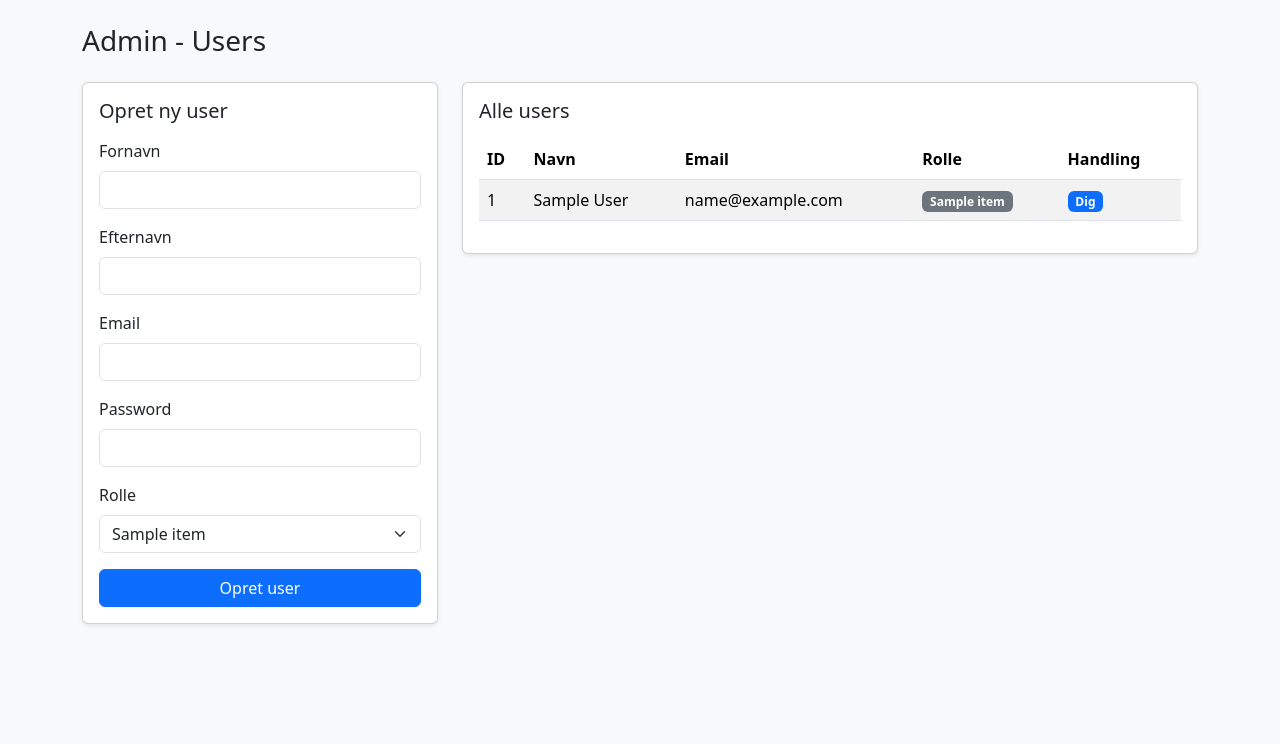
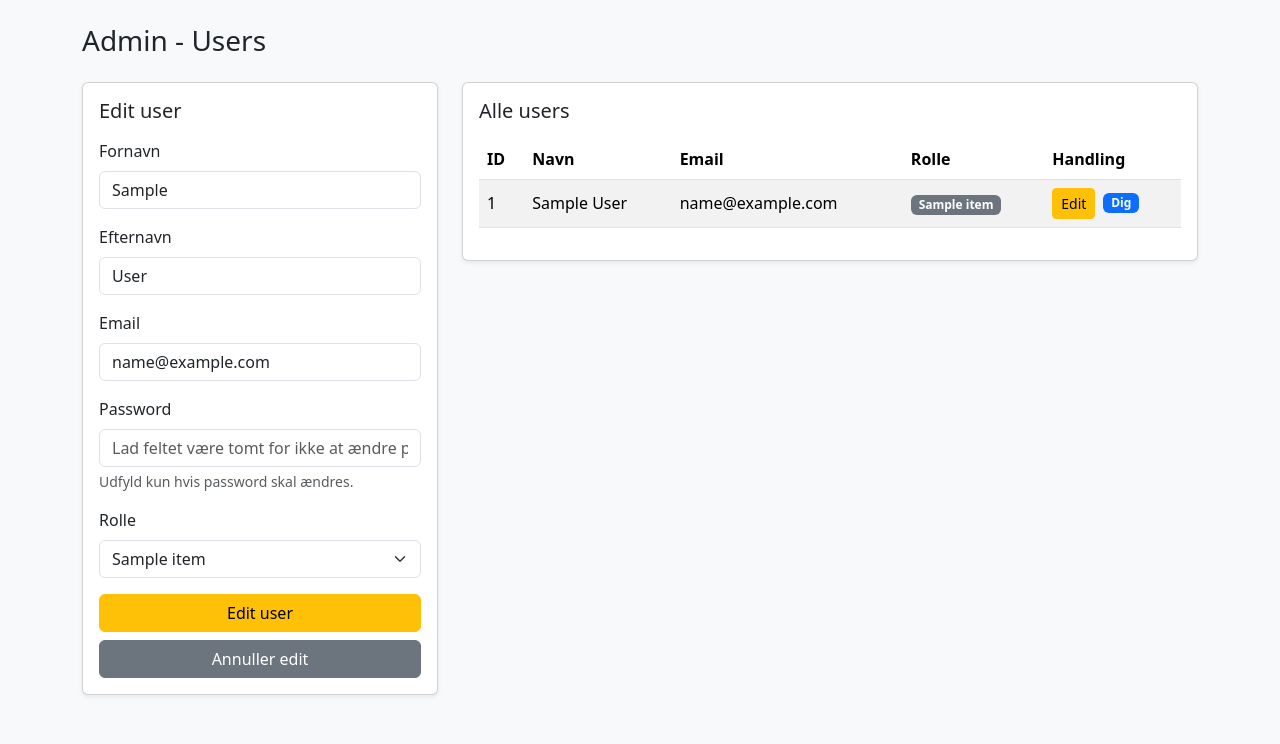
Before and after one commit to Zerraphix/Face-Recognition-Project, a Flask app: page /admin/users?edit_user_id=1 in a window 1280 px wide. Shown: the part 56-800 px from the top of the page. Run offline with Flask 3, Linux system fonts and the light colour scheme; the visitor is signed in with stand-in values (Sample User, id 1); tables that the repository leaves empty hold one stand-in row (values such as "Sample post"); a database or web service that is not in the repository returns one stand-in record (values such as "Sample title"); data that the repository does not hold is empty.

Commit message:
Kan updatere users på hjemmeside

```diff
--- a/Azure VM Code/app.py
+++ b/Azure VM Code/app.py
@@ -225,6 +225,9 @@ def logout():
 def admin_users():
     users = []
     roles = []
+    edit_user = None
+
+    edit_user_id = request.args.get("edit_user_id")
 
     try:
         users_response = requests.get(
@@ -247,13 +250,25 @@ def admin_users():
         else:
             flash("Kunne ikke hente roller fra API")
 
+        if edit_user_id:
+            edit_response = requests.get(
+                f"{API_BASE_URL}/users/{edit_user_id}",
+                timeout=5
+            )
+
+            if edit_response.status_code == 200:
+                edit_user = edit_response.json()
+            else:
+                flash("Kunne ikke hente user til redigering")
+
     except requests.exceptions.RequestException:
         flash("Kunne ikke forbinde til API-serveren")
 
     return render_template(
         "admin_users.html",
         users=users,
-        roles=roles
+        roles=roles,
+        edit_user=edit_user
     )
 
 
@@ -307,6 +322,42 @@ def admin_delete_user(user_id):
             flash("User blev slettet")
         else:
             flash(f"User kunne ikke slettes: {response.text}")
+
+    except requests.exceptions.RequestException:
+        flash("Kunne ikke forbinde til API-serveren")
+
+    return redirect(url_for("admin_users"))
+
+@app.route("/admin/users/update/<int:user_id>", methods=["POST"])
+@admin_required
+def admin_update_user(user_id):
+    first_name = request.form.get("first_name")
+    last_name = request.form.get("last_name")
+    email = request.form.get("email")
+    password = request.form.get("password")
+    role_id = request.form.get("role_id")
+
+    try:
+        data = {
+            "first_name": first_name,
+            "last_name": last_name,
+            "email": email,
+            "role_id": int(role_id)
+        }
+
+        if password is not None and password != "":
+            data["password"] = password
+
+        response = requests.put(
+            f"{API_BASE_URL}/users/{user_id}",
+            json=data,
+            timeout=5
+        )
+
+        if response.status_code == 200:
+            flash("User blev opdateret")
+        else:
+            flash(f"User kunne ikke opdateres: {response.text}")
 
     except requests.exceptions.RequestException:
         flash("Kunne ikke forbinde til API-serveren")
--- a/Azure VM Code/templates/admin_users.html
+++ b/Azure VM Code/templates/admin_users.html
@@ -14,44 +14,94 @@
     <div class="card shadow-sm">
         <div class="card-body">
 
+            {% if edit_user %}
+                <h2 class="h5 mb-3">Edit user</h2>
+                <form method="POST" action="{{ url_for('admin_update_user', user_id=edit_user['user_id']) }}">
+            {% else %}
                 <h2 class="h5 mb-3">Opret ny user</h2>
-
                 <form method="POST" action="{{ url_for('admin_create_user') }}">
+            {% endif %}
 
                 <div class="mb-3">
                     <label class="form-label">Fornavn</label>
-                        <input type="text" name="first_name" class="form-control" required>
+                    <input
+                        type="text"
+                        name="first_name"
+                        class="form-control"
+                        value="{{ edit_user['first_name'] if edit_user else '' }}"
+                        required>
                 </div>
 
                 <div class="mb-3">
                     <label class="form-label">Efternavn</label>
-                        <input type="text" name="last_name" class="form-control" required>
+                    <input
+                        type="text"
+                        name="last_name"
+                        class="form-control"
+                        value="{{ edit_user['last_name'] if edit_user else '' }}"
+                        required>
                 </div>
 
                 <div class="mb-3">
                     <label class="form-label">Email</label>
-                        <input type="email" name="email" class="form-control" required>
+                    <input
+                        type="email"
+                        name="email"
+                        class="form-control"
+                        value="{{ edit_user['email'] if edit_user else '' }}"
+                        required>
                 </div>
 
                 <div class="mb-3">
                     <label class="form-label">Password</label>
-                        <input type="password" name="password" class="form-control" required>
+
+                    {% if edit_user %}
+                        <input
+                            type="password"
+                            name="password"
+                            class="form-control"
+                            placeholder="Lad feltet være tomt for ikke at ændre password">
+                        <div class="form-text">
+                            Udfyld kun hvis password skal ændres.
+                        </div>
+                    {% else %}
+                        <input
+                            type="password"
+                            name="password"
+                            class="form-control"
+                            required>
+                    {% endif %}
                 </div>
 
                 <div class="mb-3">
                     <label class="form-label">Rolle</label>
                     <select name="role_id" class="form-select" required>
                         {% for role in roles %}
-                                <option value="{{ role['role_id'] }}">
+                            <option
+                                value="{{ role['role_id'] }}"
+                                {% if edit_user and role['role_id'] == edit_user['role_id'] %}
+                                    selected
+                                {% endif %}>
                                 {{ role['role_name'] }}
                             </option>
                         {% endfor %}
                     </select>
                 </div>
 
+                {% if edit_user %}
+                    <button type="submit" class="btn btn-warning w-100">
+                        Edit user
+                    </button>
+
+                    <a href="{{ url_for('admin_users') }}" class="btn btn-secondary w-100 mt-2">
+                        Annuller edit
+                    </a>
+                {% else %}
                     <button type="submit" class="btn btn-primary w-100">
                         Opret user
                     </button>
+                {% endif %}
+
             </form>
 
         </div>
@@ -89,6 +139,13 @@
                                         </span>
                                     </td>
                                     <td>
+    <div class="d-flex gap-2">
+        <a
+            href="{{ url_for('admin_users', edit_user_id=user['user_id']) }}"
+            class="btn btn-warning btn-sm">
+            Edit
+        </a>
+
         {% if user["user_id"] != session["user_id"] %}
             <form method="POST" action="{{ url_for('admin_delete_user', user_id=user['user_id']) }}">
                 <button type="submit" class="btn btn-danger btn-sm"
@@ -97,8 +154,9 @@
                 </button>
             </form>
         {% else %}
-                                            <span class="badge bg-primary">Dig</span>
+            <span class="badge bg-primary align-self-center">Dig</span>
         {% endif %}
+    </div>
 </td>
                                 </tr>
                                 {% endfor %}
```
Lines whose indentation alone changed are shown as unchanged.
